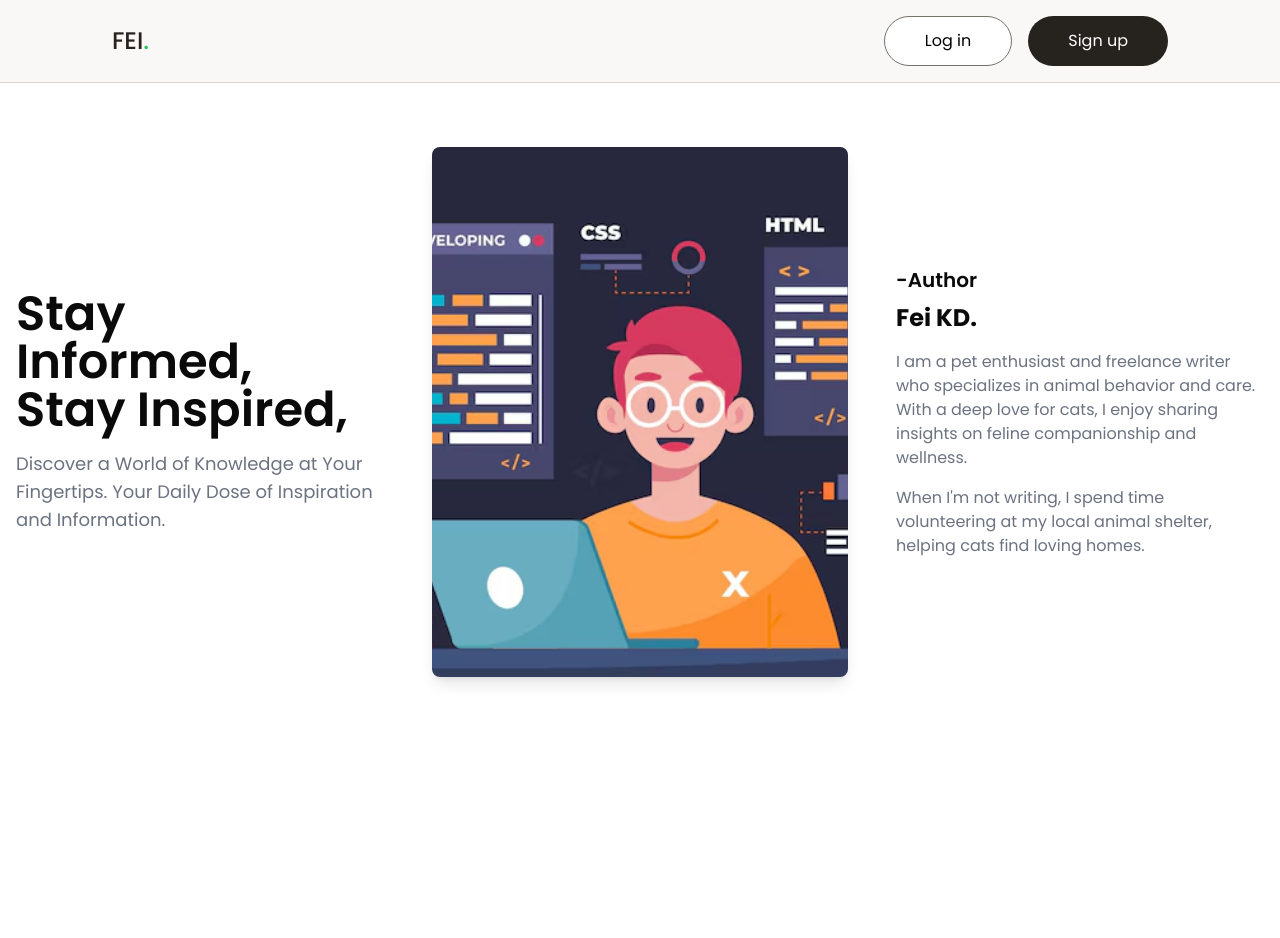
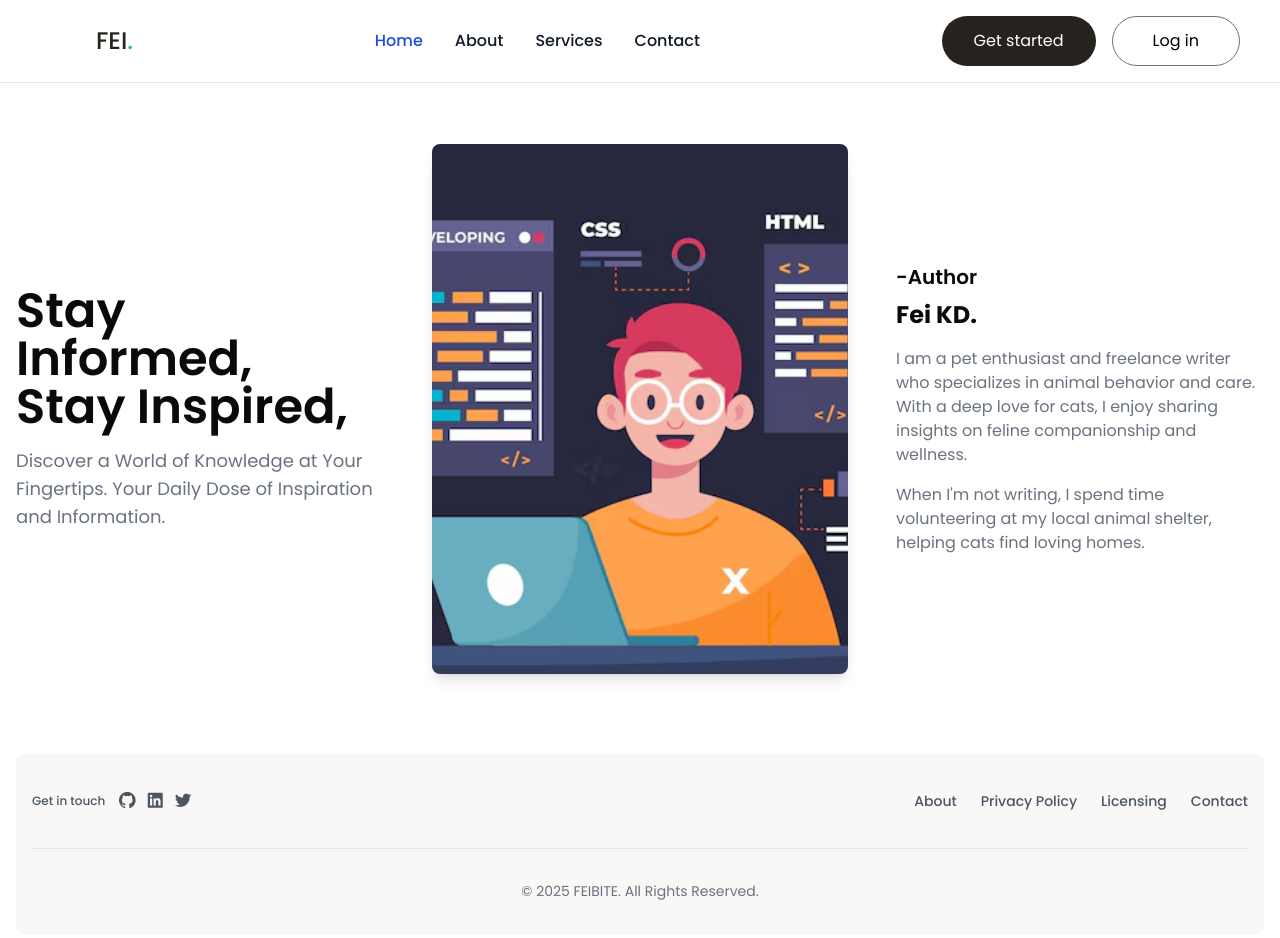
Before and after one commit to kt-15dc/FIRST_BLOG, a React (Vite) app: page / in a window 1280 px wide. Shown: the top 938 px of the page. Before the commit the page ends 800 px from the top, so only its background shows below. Built offline with nearby package versions, Linux system fonts and the light colour scheme.

Commit message:
update(ui): enhance nav bar, hero section, and add footer to the Landing Page

```diff
--- a/index.html
+++ b/index.html
@@ -2,10 +2,9 @@
 <html lang="en">
   <head>
     <meta charset="UTF-8" />
-    <link rel="icon" type="image/svg+xml" href="/vite.svg" />
     <link href="https://fonts.googleapis.com/css2?family=Poppins:wght@300;400;500;600;700&display=swap" rel="stylesheet">
     <meta name="viewport" content="width=device-width, initial-scale=1.0" />
-    <title>Vite + React</title>
+    <title>Fei's Blog</title>
   </head>
   <body>
     <div id="root"></div>
--- a/package.json
+++ b/package.json
@@ -37,6 +37,7 @@
     "@radix-ui/react-toggle": "^1.1.2",
     "@radix-ui/react-toggle-group": "^1.1.2",
     "@radix-ui/react-tooltip": "^1.1.8",
+    "boxicons": "^2.1.4",
     "class-variance-authority": "^0.7.1",
     "clsx": "^2.1.1",
     "cmdk": "^1.0.0",
--- a/src/components/layout/CardWithForm.jsx
+++ /dev/null
@@ -1,59 +0,0 @@
-import * as React from "react"
-
-import { Button } from "@/components/ui/button"
-import {
-  Card,
-  CardContent,
-  CardDescription,
-  CardFooter,
-  CardHeader,
-  CardTitle,
-} from "@/components/ui/card"
-import { Input } from "@/components/ui/input"
-import { Label } from "@/components/ui/label"
-import {
-  Select,
-  SelectContent,
-  SelectItem,
-  SelectTrigger,
-  SelectValue,
-} from "@/components/ui/select"
-
-export function CardWithForm() {
-  return (
-    <Card className="w-[350px]">
-      <CardHeader>
-        <CardTitle>Create project</CardTitle>
-        <CardDescription>Deploy your new project in one-click.</CardDescription>
-      </CardHeader>
-      <CardContent>
-        <form>
-          <div className="grid w-full items-center gap-4">
-            <div className="flex flex-col space-y-1.5">
-              <Label htmlFor="name">Name</Label>
-              <Input id="name" placeholder="Name of your project" />
-            </div>
-            <div className="flex flex-col space-y-1.5">
-              <Label htmlFor="framework">Framework</Label>
-              <Select>
-                <SelectTrigger id="framework">
-                  <SelectValue placeholder="Select" />
-                </SelectTrigger>
-                <SelectContent position="popper">
-                  <SelectItem value="next">Next.js</SelectItem>
-                  <SelectItem value="sveltekit">SvelteKit</SelectItem>
-                  <SelectItem value="astro">Astro</SelectItem>
-                  <SelectItem value="nuxt">Nuxt.js</SelectItem>
-                </SelectContent>
-              </Select>
-            </div>
-          </div>
-        </form>
-      </CardContent>
-      <CardFooter className="flex justify-between">
-        <Button variant="outline">Cancel</Button>
-        <Button>Deploy</Button>
-      </CardFooter>
-    </Card>
-  )
-}
--- /dev/null
+++ b/src/components/layout/Footer.jsx
@@ -0,0 +1,52 @@
+export const Footer = () => {
+  return (
+    <footer className="bg-[#F9F8F6] rounded-lg shadow-sm dark:bg-gray-900 m-4">
+      <div className="w-full max-w-screen-xl mx-auto p-4 md:py-8">
+        <div className="sm:flex sm:flex-row sm:items-center sm:justify-between flex flex-col items-center justify-center">
+          <div className="flex items-center mb-6 sm:mb-0 gap-3 font-medium text-gray-600 dark:text-gray-400">
+            <a href="#" className="text-xs">
+              Get in touch
+            </a>
+            <div className="flex gap-2">
+              <a href="">
+                <i class="bx bxl-github text-xl hover:text-gray-800"></i>
+              </a>
+              <a href="">
+                <i class="bx bxl-linkedin-square text-xl hover:text-gray-800"></i>
+              </a>
+              <a href="">
+                <i class="bx bxl-twitter text-xl hover:text-gray-800"></i>
+              </a>
+            </div>
+          </div>
+          <ul className="flex flex-wrap items-center mb-6 text-sm font-medium text-gray-600 sm:mb-0 dark:text-gray-400">
+            <li>
+              <a href="#" className="hover:underline me-4 md:me-6">
+                About
+              </a>
+            </li>
+            <li>
+              <a href="#" className="hover:underline me-4 md:me-6">
+                Privacy Policy
+              </a>
+            </li>
+            <li>
+              <a href="#" className="hover:underline me-4 md:me-6">
+                Licensing
+              </a>
+            </li>
+            <li>
+              <a href="#" className="hover:underline">
+                Contact
+              </a>
+            </li>
+          </ul>
+        </div>
+        <hr className="my-6 border-gray-200 sm:mx-auto dark:border-gray-700 lg:my-8" />
+        <span className="block text-sm text-gray-500 sm:text-center dark:text-gray-400 flex items-center justify-center">
+          © 2025 FEIBITE. All Rights Reserved.
+        </span>
+      </div>
+    </footer>
+  );
+};
--- a/src/components/layout/HeroSection.jsx
+++ b/src/components/layout/HeroSection.jsx
@@ -1,7 +1,7 @@
-const HeroSection = () => {
+export const HeroSection = () => {
     return (
         <main className="container px-4 py-8 lg:py-16 mx-auto">
-          <div className="flex flex-col lg:flex-row items-center">
+          <div className="flex flex-col lg:flex-row items-center mt-16 sm:mt-20">
             <div className="lg:w-1/3 mb-8 lg:mb-0 lg:pr-8">
               <h1 className="text-4xl lg:text-5xl font-semibold mb-4">
                 Stay <br className="hidden lg:block" />
@@ -35,5 +35,3 @@ const HeroSection = () => {
         </main>
       );
     }
-
-  export default HeroSection;
--- a/src/components/layout/NavBar.jsx
+++ b/src/components/layout/NavBar.jsx
@@ -1,19 +1,87 @@
-import React from "react";
 import { PrimaryButton, OutlineButton } from "./button";
 
-const NavBar = () => {
+// export const NavBar = () => {
+//     return (
+//         <nav className="flex items-center justify-between py-4 px-28 bg-[#F9F8F6] border-b border-[#DAD6D1]">
+//           <a href="/" className="text-2xl font-medium text-[#26231E]">
+//             FEI<span className="text-green-500">.</span>
+//           </a>
+//           <div className="hidden md:flex space-x-4">
+//             <OutlineButton>Log in</OutlineButton>
+//             <PrimaryButton>Sign up</PrimaryButton>
+//           </div>
+//           <button className="md:hidden">Menu</button>
+//         </nav>
+//       );
+//     }
+
+import React, { useState } from "react";
+
+export const NavBar = () => {
+  const [isOpen, setIsOpen] = useState(false);
+
   return (
-        <nav className="flex items-center justify-between py-4 px-28 bg-[#F9F8F6] border-b border-[#DAD6D1]">
+    <nav className="bg-white dark:bg-gray-900 fixed w-full z-20 top-0 start-0 border-b border-gray-200 dark:border-gray-600">
+      <div className="max-w-screen-xl flex flex-wrap items-center justify-between mx-auto p-4 sm:pl-24 sm:pr-10">
+        {/* Logo */}
         <a href="/" className="text-2xl font-medium text-[#26231E]">
         FEI<span className="text-green-500">.</span>
         </a>
+
+        {/* Right Section */}
+        <div className="flex md:order-2 space-x-3 md:space-x-0 rtl:space-x-reverse">
         <div className="hidden md:flex space-x-4">
+        <PrimaryButton>Get started</PrimaryButton>
         <OutlineButton>Log in</OutlineButton>
-            <PrimaryButton>Sign up</PrimaryButton>
         </div>
-          <button className="md:hidden">Menu</button>
+
+          {/* Mobile Menu Button */}
+          <button
+            onClick={() => setIsOpen(!isOpen)}
+            type="button"
+            className="inline-flex items-center p-2 w-10 h-10 justify-center text-sm text-gray-500 rounded-lg md:hidden hover:bg-gray-100 focus:outline-none focus:ring-2 focus:ring-gray-200 dark:text-gray-400 dark:hover:bg-gray-700 dark:focus:ring-gray-600"
+            aria-controls="navbar-sticky"
+            aria-expanded={isOpen}
+          >
+            <span className="sr-only">Open main menu</span>
+            <svg className="w-5 h-5" aria-hidden="true" xmlns="http://www.w3.org/2000/svg" fill="none" viewBox="0 0 17 14">
+              <path
+                stroke="currentColor"
+                strokeLinecap="round"
+                strokeLinejoin="round"
+                strokeWidth="2"
+                d="M1 1h15M1 7h15M1 13h15"
+              />
+            </svg>
+          </button>
+        </div>
+
+        {/* Navigation Links */}
+        <div className={`items-center justify-between ${isOpen ? "block" : "hidden"} w-full md:flex md:w-auto md:order-1`} id="navbar-sticky">
+          <ul className="flex flex-col p-4 md:p-0 mt-4 font-medium border border-gray-100 rounded-lg bg-gray-50 md:space-x-8 rtl:space-x-reverse md:flex-row md:mt-0 md:border-0 md:bg-white dark:bg-gray-800 md:dark:bg-gray-900 dark:border-gray-700">
+            <li>
+              <a href="/" className="block py-2 px-3 text-white bg-blue-700 rounded-sm md:bg-transparent md:text-blue-700 md:p-0 md:dark:text-blue-500" aria-current="page">
+                Home
+              </a>
+            </li>
+            <li>
+              <a href="/about" className="block py-2 px-3 text-gray-900 rounded-sm hover:bg-gray-100 md:hover:bg-transparent md:hover:text-blue-700 md:p-0 md:dark:hover:text-blue-500 dark:text-white dark:hover:bg-gray-700 dark:hover:text-white md:dark:hover:bg-transparent dark:border-gray-700">
+                About
+              </a>
+            </li>
+            <li>
+              <a href="/services" className="block py-2 px-3 text-gray-900 rounded-sm hover:bg-gray-100 md:hover:bg-transparent md:hover:text-blue-700 md:p-0 md:dark:hover:text-blue-500 dark:text-white dark:hover:bg-gray-700 dark:hover:text-white md:dark:hover:bg-transparent dark:border-gray-700">
+                Services
+              </a>
+            </li>
+            <li>
+              <a href="/contact" className="block py-2 px-3 text-gray-900 rounded-sm hover:bg-gray-100 md:hover:bg-transparent md:hover:text-blue-700 md:p-0 md:dark:hover:text-blue-500 dark:text-white dark:hover:bg-gray-700 dark:hover:text-white md:dark:hover:bg-transparent dark:border-gray-700">
+                Contact
+              </a>
+            </li>
+          </ul>
+        </div>
+      </div>
     </nav>
   );
-    }
-
-export default NavBar;
+};
--- a/src/components/layout/button.jsx
+++ b/src/components/layout/button.jsx
@@ -1,6 +1,6 @@
 export function PrimaryButton({ children, className }) {
   return (
-    <button className={`px-10 py-3 bg-[#26231E] text-white rounded-full hover:bg-gray-600 transition-colors cursor-pointer text-[16px] leading-[24px] font-base ${className}`}>
+    <button className={`px-8 py-3 bg-[#26231E] text-white rounded-full hover:bg-gray-600 transition-colors cursor-pointer text-[16px] leading-[24px] font-base ${className}`}>
       {children}
     </button>
   );
--- a/src/index.css
+++ b/src/index.css
@@ -1,8 +1,11 @@
+@import url('https://fonts.googleapis.com/css2?family=Poppins:wght@300;400;500;600;700&display=swap');
+@import url('https://unpkg.com/boxicons@2.1.4/css/boxicons.min.css');
+
 @tailwind base;
 @tailwind components;
 @tailwind utilities;
 
-@import url('https://fonts.googleapis.com/css2?family=Poppins:wght@300;400;500;600;700&display=swap');
+
 
 * {
   font-family: 'Poppins', sans-serif;
--- a/src/pages/LandingPage.jsx
+++ b/src/pages/LandingPage.jsx
@@ -1,12 +1,14 @@
 import React from "react";
-import NavBar from "../components/layout/NavBar";
-import HeroSection from "../components/layout/HeroSection";
+import {NavBar} from "../components/layout/NavBar";
+import {HeroSection} from "../components/layout/HeroSection";
+import {Footer} from "../components/layout/Footer";
 
 const App = () => {
   return (
     <div>
       <NavBar />
       <HeroSection />
+      <Footer />
     </div>
   );
 };
```
Also changed, not shown: 1 other file (tests, documents, lock files or other folders). Lines whose indentation alone changed are shown as unchanged.
